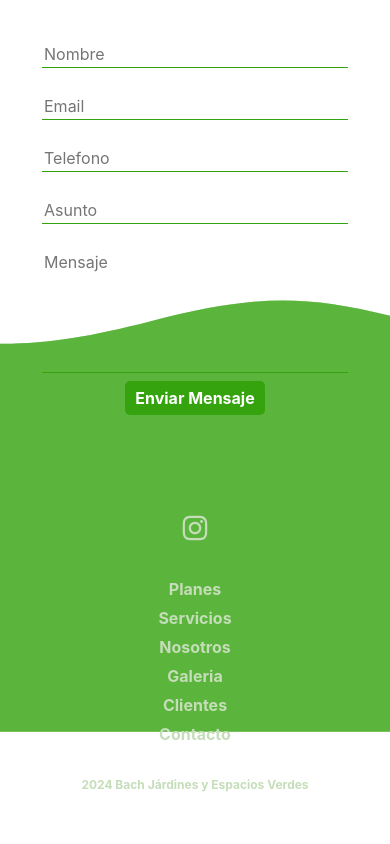
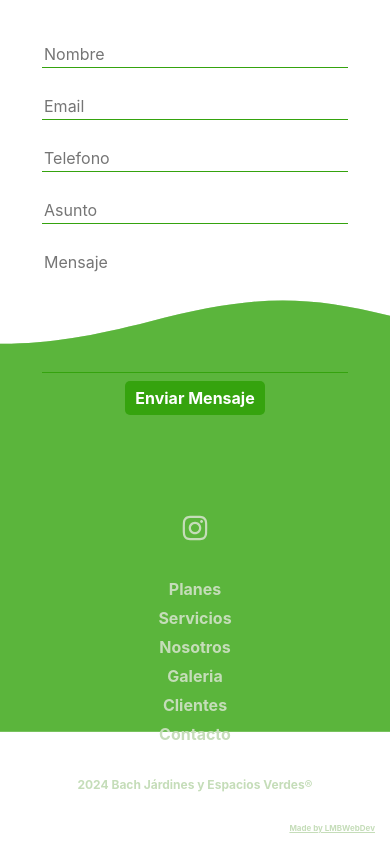
Before and after one commit to LMBarthaburu/bach, a React (Create React App) app: page / in a window 390 px wide. Shown: the part 6860-7704 px from the top of the page. Built offline with nearby package versions, Linux system fonts and the light colour scheme.

Commit message:
cambio en footer

```diff
--- a/public/index.html
+++ b/public/index.html
@@ -9,6 +9,7 @@
       name="description"
       content="Somos Bach una empresa de Servicios integrales de Jardineria y Mantenimiento de espacios verdes en Tucumán. Corte de cesped, Poda, Ligustros, Paisajismo, Fumigación y más!"
     />
+    <meta name="robots" content="index, follow">
     <link rel="apple-touch-icon" href="%PUBLIC_URL%/logo192.png" />
     <link rel="manifest" href="%PUBLIC_URL%/manifest.json" />
     <link href="https://cdn.jsdelivr.net/npm/bootstrap@5.3.3/dist/css/bootstrap.min.css" rel="stylesheet" integrity="sha384-QWTKZyjpPEjISv5WaRU9OFeRpok6YctnYmDr5pNlyT2bRjXh0JMhjY6hW+ALEwIH" crossorigin="anonymous">
--- a/src/Componentes/Footer/Footer.jsx
+++ b/src/Componentes/Footer/Footer.jsx
@@ -82,7 +82,8 @@ function Footer() {
             <li><a href="#Clientes">Clientes</a></li>
             <li><a href="#Contacto">Contacto</a></li>
           </ul>
-          <p className='legal'>2024 Bach Járdines y Espacios Verdes</p>
+          <p className='legal'>2024 Bach Járdines y Espacios Verdes® </p>
+          <a className='link' href='https://lmb-portfolio.netlify.app/' target='_blanck'>Made by LMBWebDev</a>
         </section>
       </footer>
     </div>
--- a/src/Componentes/Footer/footer.css
+++ b/src/Componentes/Footer/footer.css
@@ -40,6 +40,15 @@ ul {
   margin: 0;
   color: var(--verde-claro);
   font-weight: bold;
+}
+
+.link{
+  font-size: 12px;
+  position: absolute;
+  bottom: 15px;
+  right: 15px;
+  color: var(--verde-claro);
+  font-weight: bolder;
 }
 
 .svg-bg {
@@ -99,4 +108,8 @@ section {
   footer{
     height: auto;
   }
+  .link{
+    bottom: 10px;
+    font-size: 8px;
+  }
 }
```
